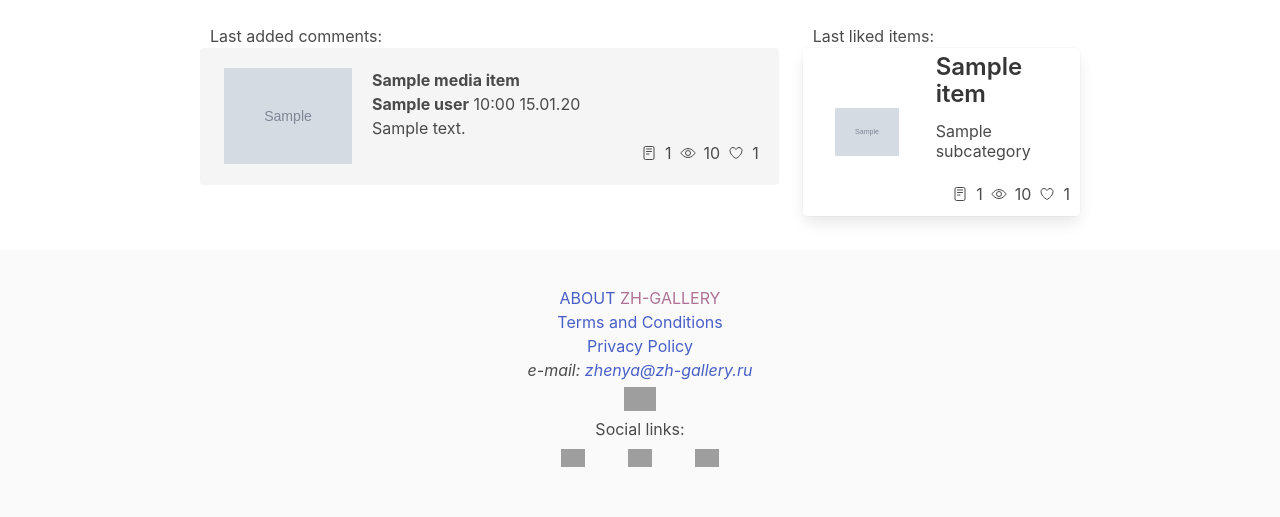
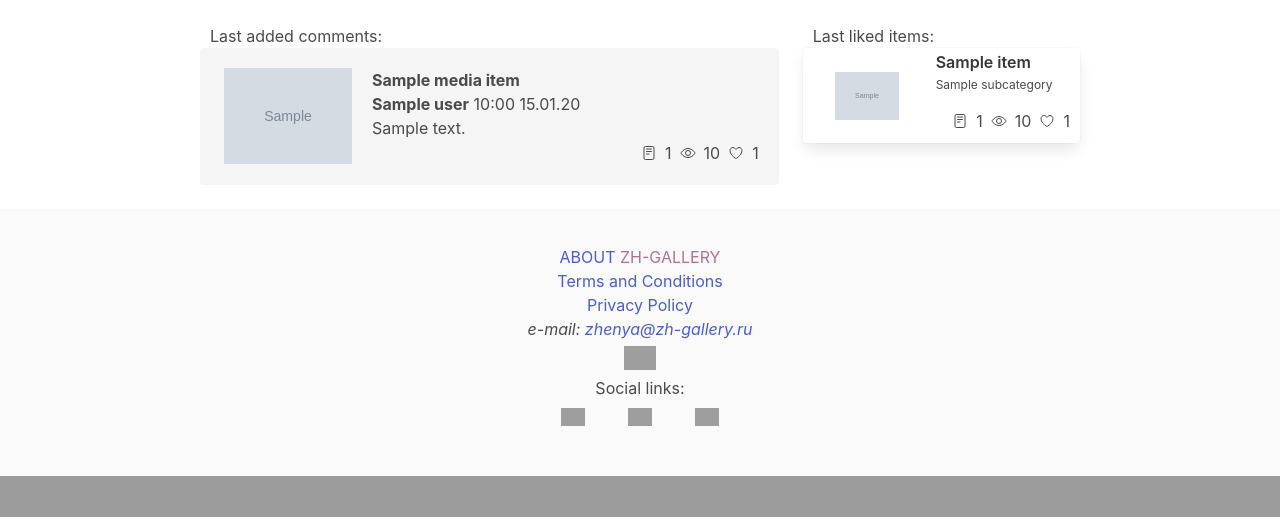
Before and after one commit to voltov-tom/zh-gallery, a Django app: template zh_gallery/core/templates/core/frontpage.html in a window 1280 px wide. Shown: the part 1148-1665 px from the top of the page. After the commit the page ends 1624 px from the top, so only its background shows below. Run offline with Django 3.2, Linux system fonts and the light colour scheme; the template is opened without the code that fills it: most values are stand-ins (such as "Sample title", 1, 10 or a date in 2020); grey boxes marked "Sample" are stand-in pictures; some libraries are stand-ins or nearby versions; some web fonts are replaced; grey boxes are pictures that could not be loaded.

Commit message:
edit styles

```diff
--- a/zh_gallery/core/templates/core/frontpage.html
+++ b/zh_gallery/core/templates/core/frontpage.html
@@ -85,8 +85,8 @@
                             </div>
 
                             <div class="media-content">
-                                <p class="title is-4" style="padding: 5px;">{{ item.title }}</p>
-                                <p class="subtitle is-6" style="padding: 5px;">{{ item.subcategory }}</p>
+                                <p class="title is-6" style="padding: 5px;">{{ item.title }}</p>
+                                <p class="subtitle is-7" style="padding: 5px;">{{ item.subcategory }}</p>
 
 
                                 <span class="icon-text views_likes">
```
